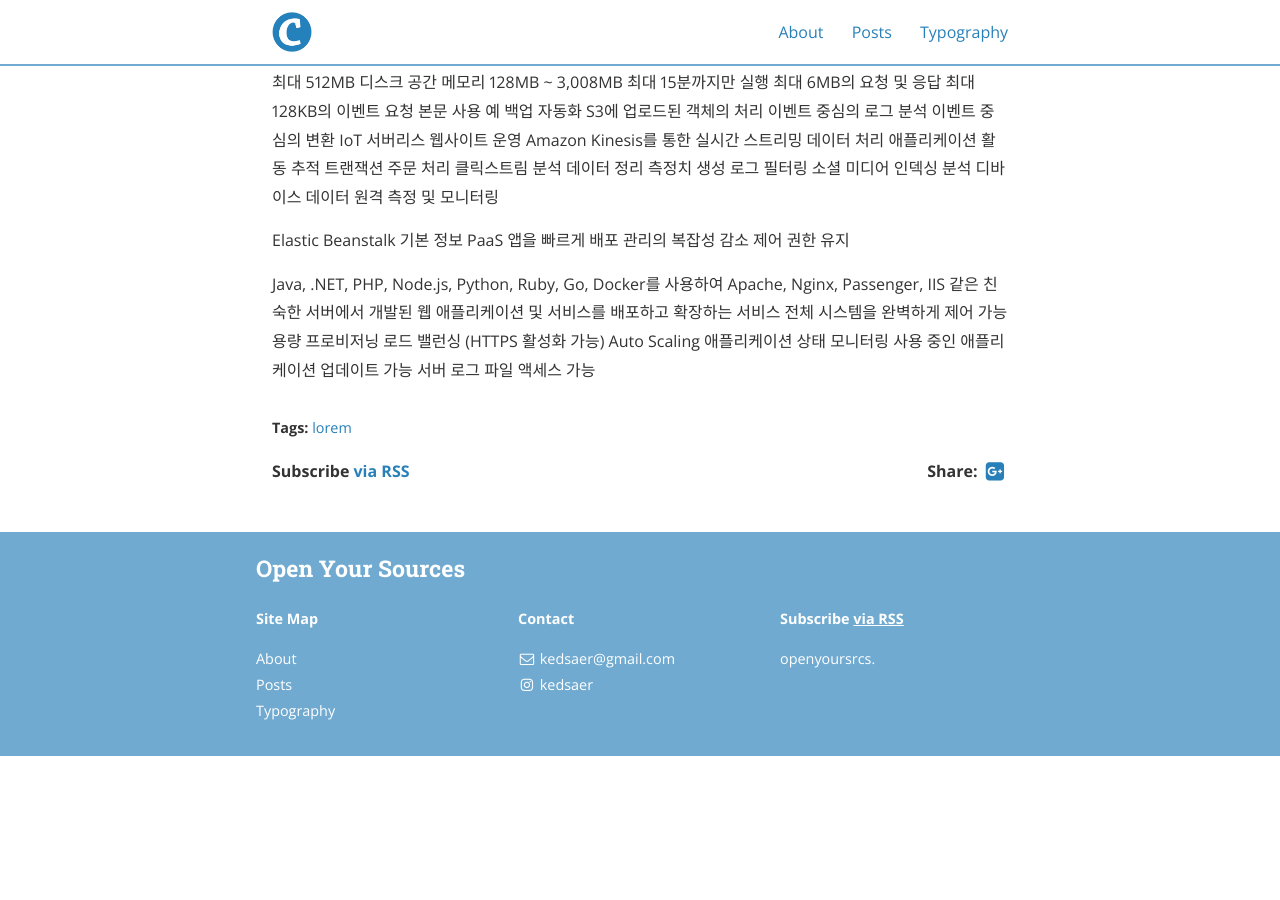
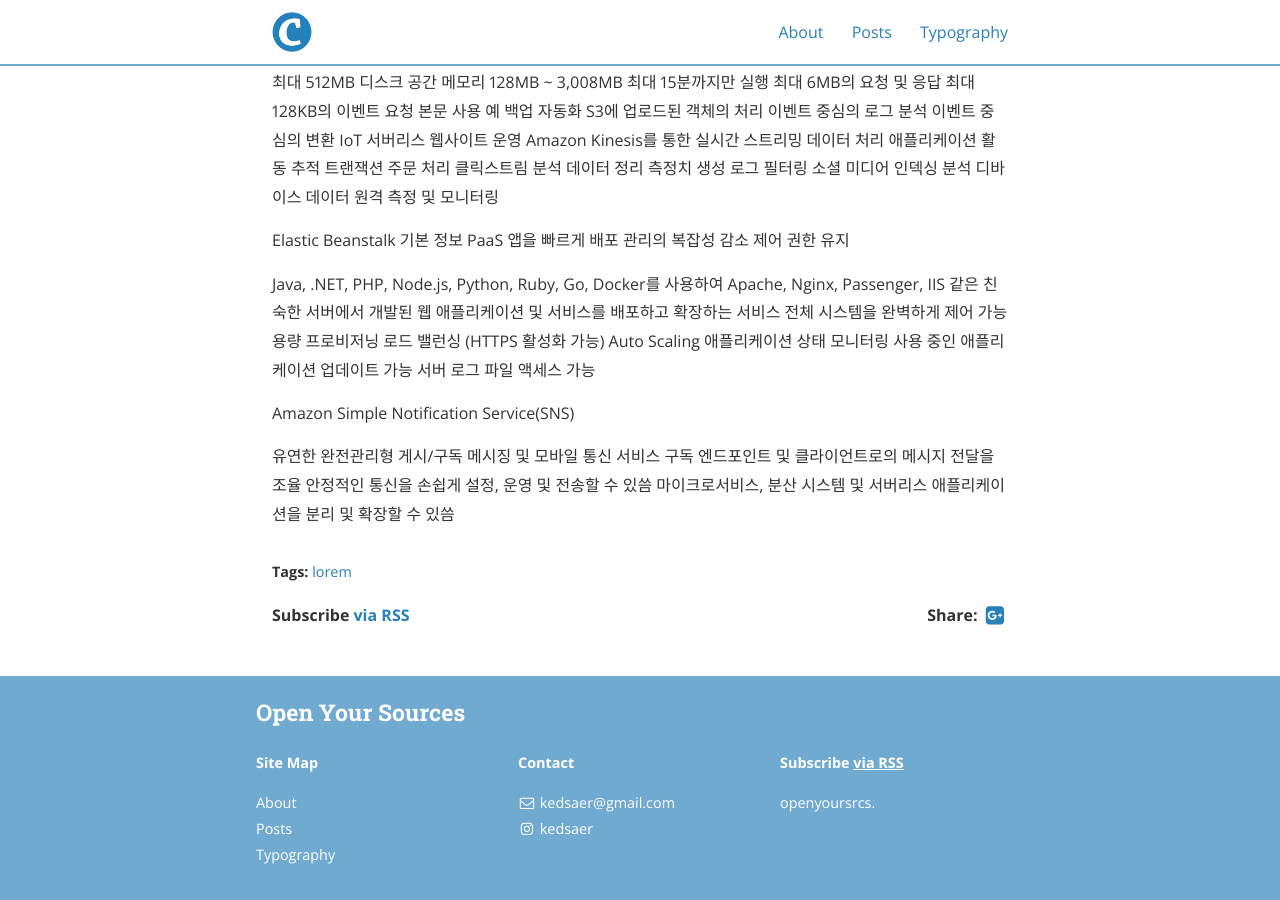
Before and after one commit to elasticboy/elasticboy.github.io, a Jekyll site: the page built from _posts/2020-03-04-cloud-practitioner.md, in a window 1280 px wide and 900 px high, scrolled down 4311 px. Built offline with Jekyll 4.4.1, drawn with Linux system fonts in a browser that asks for light colours; nearby versions of some CDN libraries; before the commit the page ends 5067 px from its top, so only the background shows below that.

Commit message:
Update 2020-03-04-cloud-practitioner.md

```diff
--- a/_posts/2020-03-04-cloud-practitioner.md
+++ b/_posts/2020-03-04-cloud-practitioner.md
@@ -291,3 +291,11 @@ Auto Scaling
 애플리케이션 상태 모니터링
 사용 중인 애플리케이션 업데이트 가능
 서버 로그 파일 액세스 가능
+
+
+Amazon Simple Notification Service(SNS)
+
+유연한 완전관리형 게시/구독 메시징 및 모바일 통신 서비스
+구독 엔드포인트 및 클라이언트로의 메시지 전달을 조율
+안정적인 통신을 손쉽게 설정, 운영 및 전송할 수 있씀
+마이크로서비스, 분산 시스템 및 서버리스 애플리케이션을 분리 및 확장할 수 있씀
```
